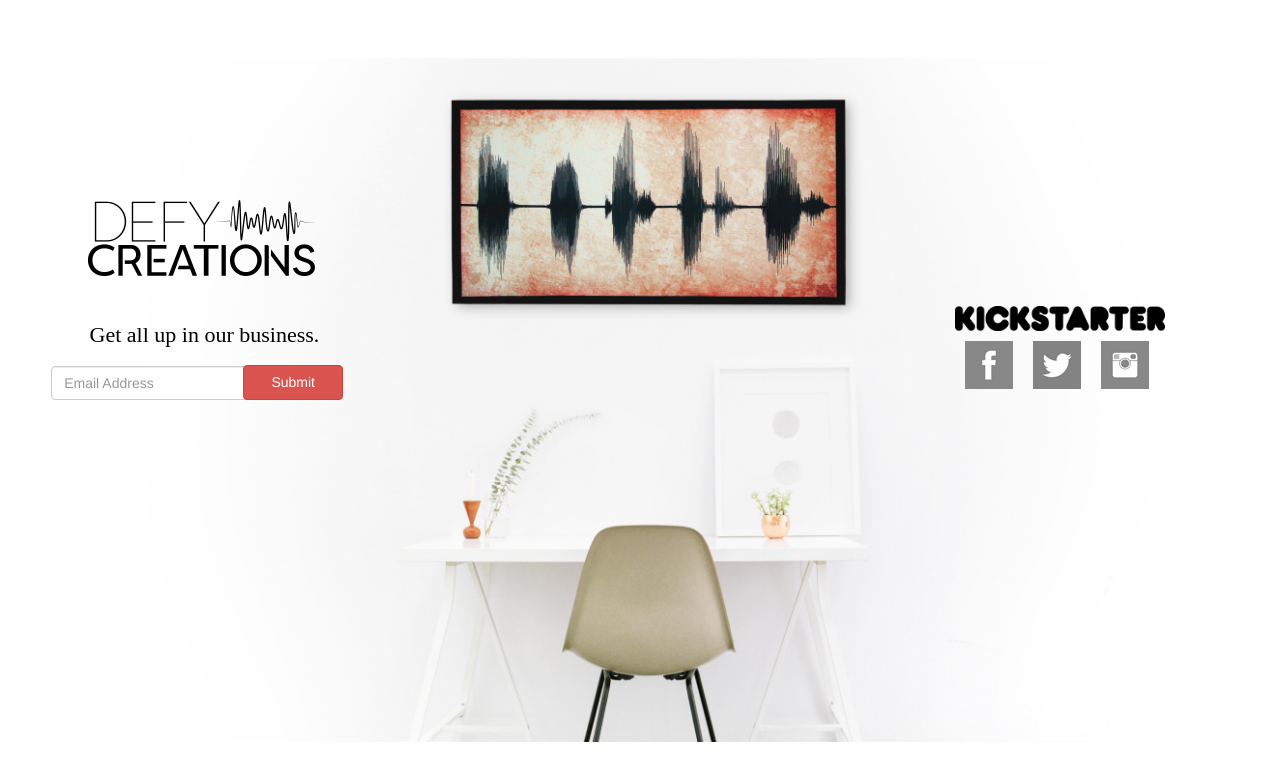
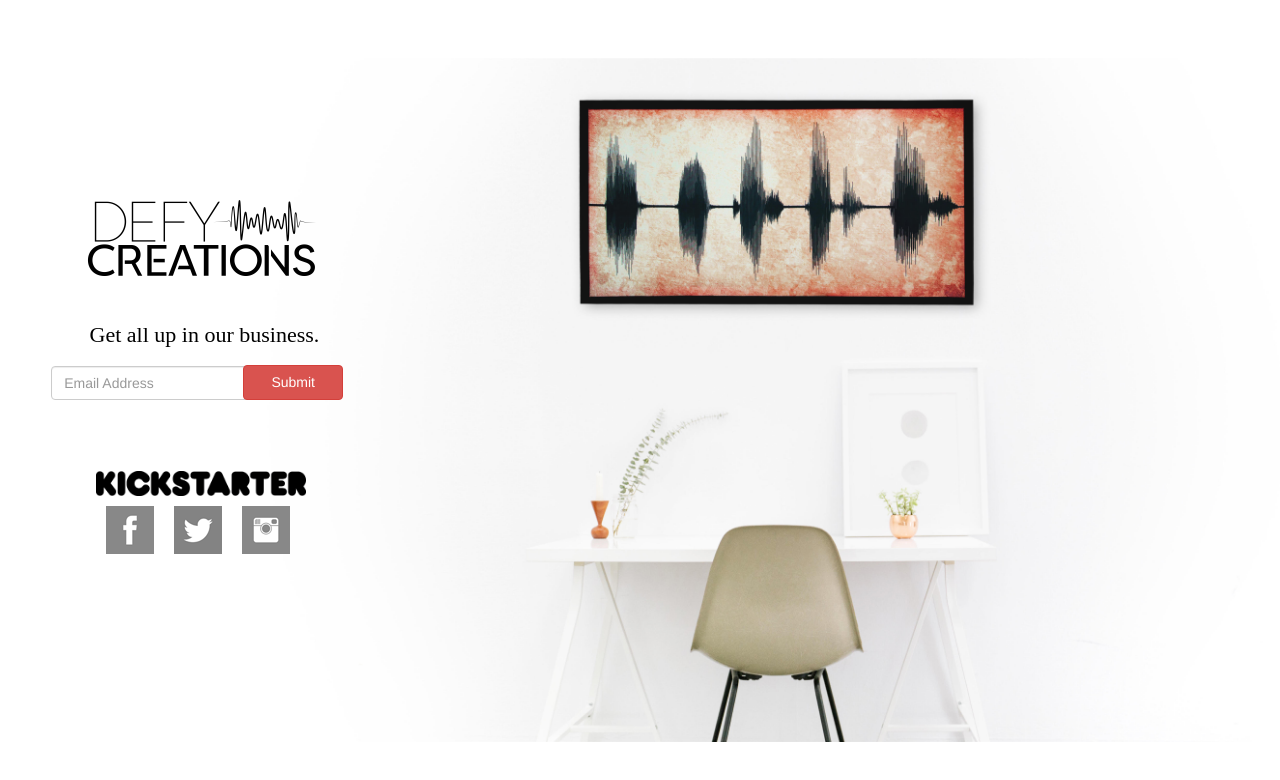
Before and after one commit to jwelker9/defyCreationsRD, a plain HTML site: page index.html in a window 1280 px wide. Drawn offline with nearby package versions, Linux system fonts and the light colour scheme.

Commit message:
Final maybe

```diff
--- a/index.css
+++ b/index.css
@@ -2,7 +2,7 @@
   height:100%;
   width:100%;
   background-image: url(brighter_rose_gold_edit.jpg);
-  background-position: center;
+  background-position: right;
   background-size: 80%;
   background-repeat: no-repeat;
   position:absolute;
@@ -35,8 +35,8 @@
 }
 #right-text{
   position: absolute;
-  bottom:58.6%;
-  right:9%;
+  bottom:38%;
+  left:7.5%;
   z-index: 100;
 }
 #kickstarter{
```
